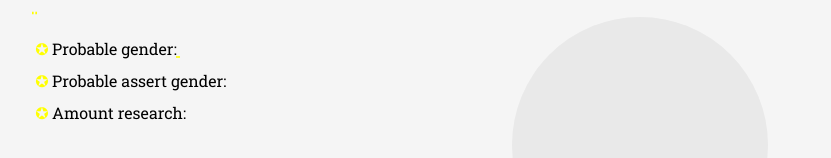
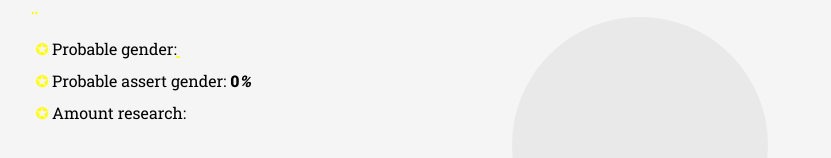
Before and after one commit to tjmelo/moon, a React app: page / in a window 1280 px wide. Shown: the part 230-388 px from the top of the page, without its empty margins (224-1055 px from the left). Built offline with nearby package versions, Linux system fonts and the light colour scheme.

Commit message:
Adjust detail porcent

```diff
--- a/src/components/result/result.component.tsx
+++ b/src/components/result/result.component.tsx
@@ -3,11 +3,12 @@ import style from "./result.module.styl";
 import { useTranslation } from "react-i18next";
 
 declare interface ITypes {
-  types: null | object;
+  types: object | object;
 }
 
 export const Result: React.FC<ITypes> = ({ types }) => {
   const { t } = useTranslation();
+  const probability = types?.probability || 0;
   return (
     <section>
       <div>
@@ -19,7 +20,8 @@ export const Result: React.FC<ITypes> = ({ types }) => {
         <p>
           {t("gender.assert")}
           <span className={style.resultProbability}>
-            &nbsp;{types?.probability}
+            &nbsp;{probability * 100}
+            <em>%</em>
           </span>
         </p>
         <p>
```
